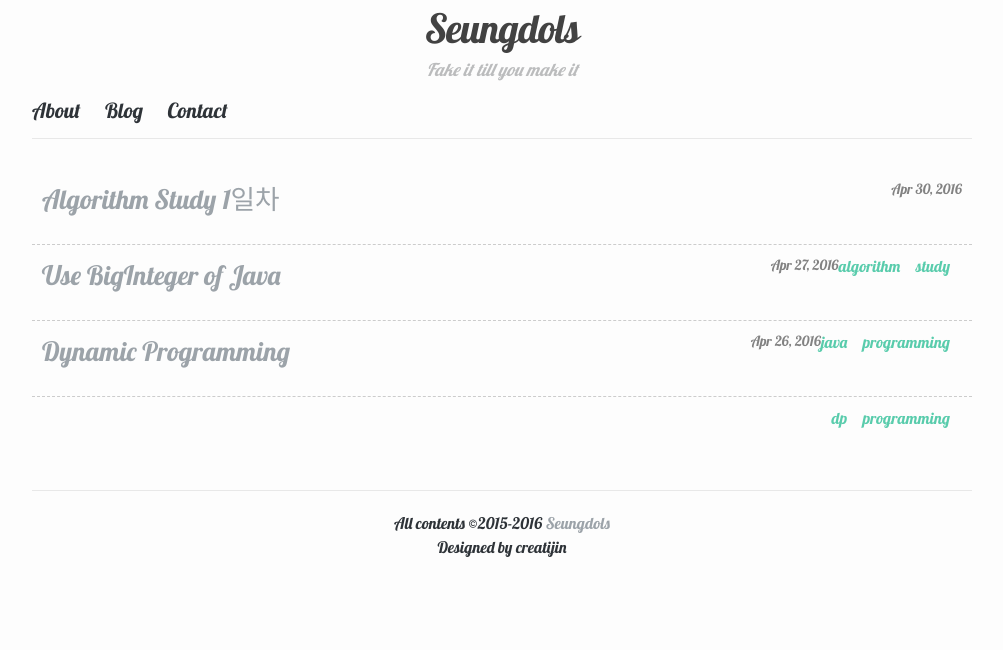
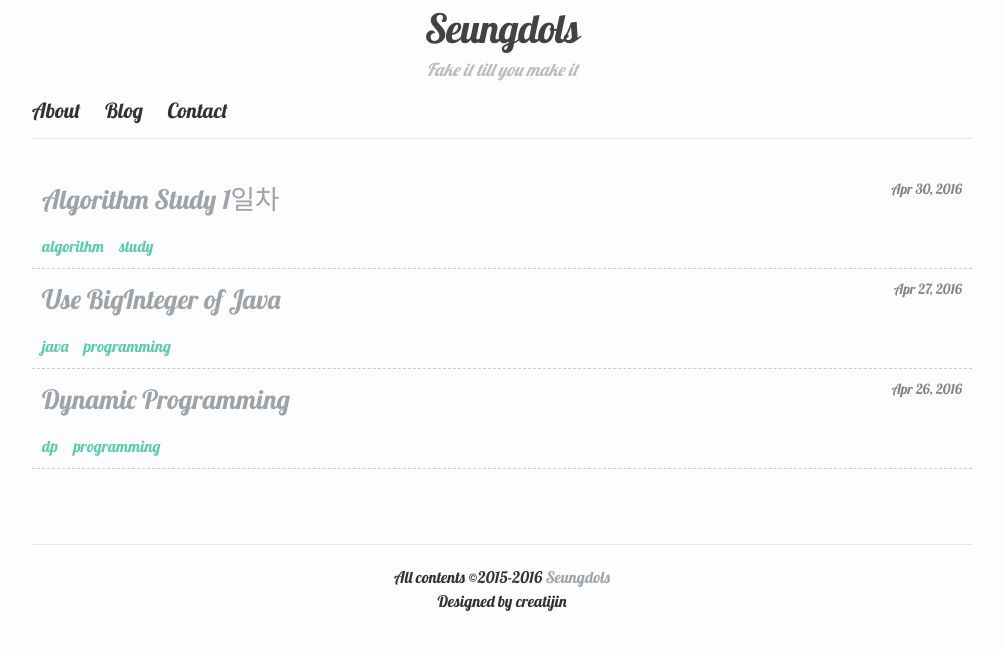
Before and after one commit to seungdols/seungdols.github.io, a Jekyll site: the page built from blog.html, in a window 1280 px wide. Shown: the top 650 px of the page, without its empty margins (138-1141 px from the left). Built offline with Jekyll 4.4.1, drawn with Linux system fonts in a browser that asks for light colours; comment, search, counter and statistics services are not loaded.

Commit message:
fixed position of tags

```diff
--- a/_sass/_layout.scss
+++ b/_sass/_layout.scss
@@ -298,9 +298,9 @@
     min-height: 60px;
 }
 .post-tags {
-  margin: 20px 0 0 0;
+  float:right;
 }
 .tags-ul{
     margin-left: 0;
-    float:right;
+
 }
--- a/blog.html
+++ b/blog.html
@@ -15,7 +15,7 @@ permalink: /blog/
           <a class="post-link" href="{{ post.url | prepend: site.baseurl }}">{{ post.title }}</a>
         </h2>
         <!-- {{ post.excerpt| split:"<!-- more -->" | first }} -->
-        <ul class="tags post-tags tags-ul">
+        <ul class="tags tags-ul">
             {% for tag in post.tags %}
                 <li>
                     <a href="/search/?tags={{ tag }}">{{ tag | downcase }}</a>
```
